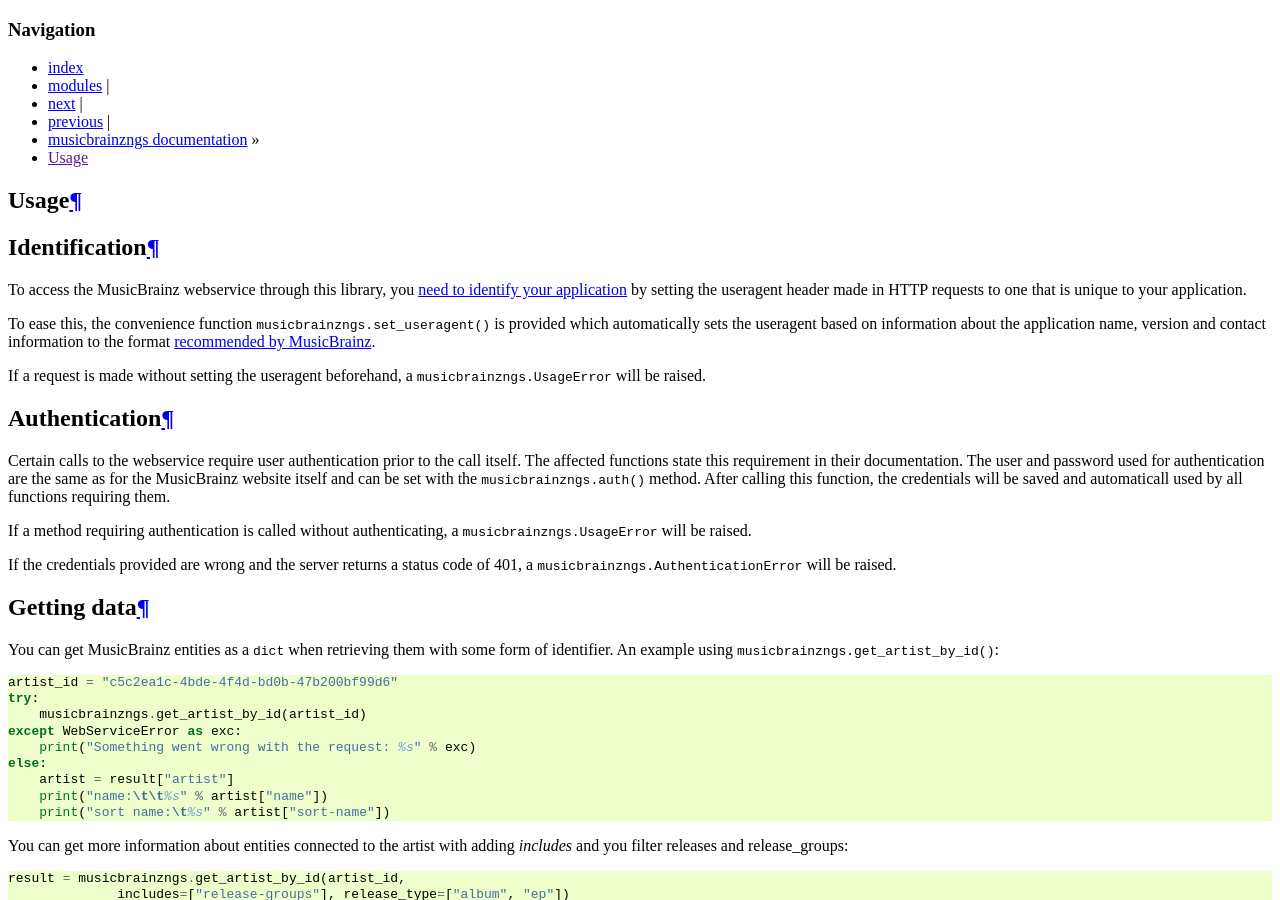
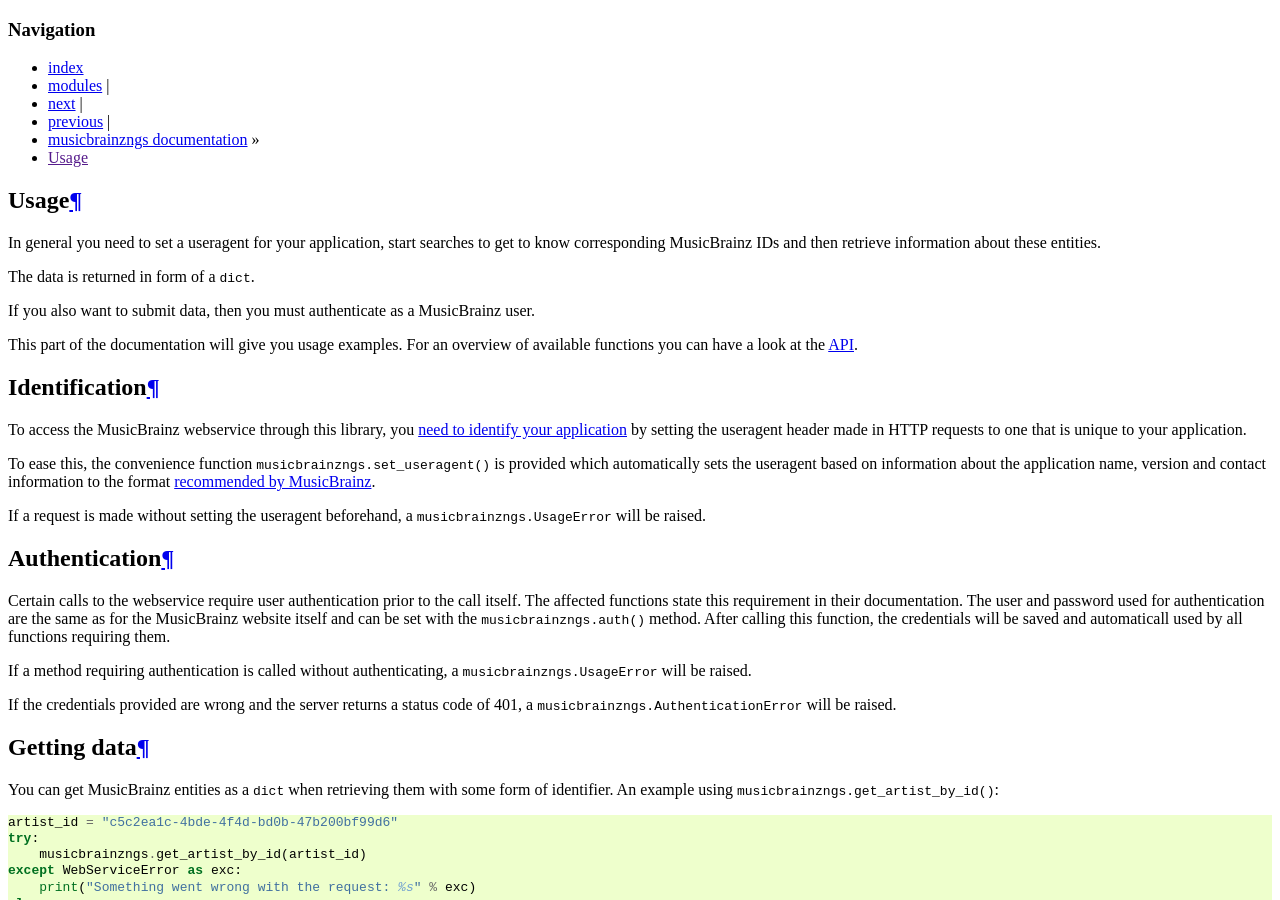
Before and after one commit to alastair/python-musicbrainzngs, a Sphinx documentation site: the page built from docs/usage.rst, in a window 1280 px wide and 900 px high. Built offline with Sphinx 7.4.7, drawn with Linux system fonts in a browser that asks for light colours; the version number could not be read and is left out.

Commit message:
add usage introduction
This should finish the general documentation.

Signed-off-by: Johannes Dewender <github@JonnyJD.net>

```diff
--- a/docs/api.rst
+++ b/docs/api.rst
@@ -10,6 +10,9 @@
 All requests that fetch data return the data in the form of a :class:`dict`.
 Attributes and elements both map to keys in the dict.
 List entities are of type :class:`list`.
+
+This part will give an overview of available functions.
+Have a look at :doc:`usage` for examples on how to use them.
 
 General
 -------
--- a/docs/usage.rst
+++ b/docs/usage.rst
@@ -1,5 +1,18 @@
 Usage
 ~~~~~
+
+In general you need to set a useragent for your application,
+start searches to get to know corresponding MusicBrainz IDs
+and then retrieve information about these entities.
+
+The data is returned in form of a :class:`dict`.
+
+If you also want to submit data,
+then you must authenticate as a MusicBrainz user.
+
+This part of the documentation will give you usage examples.
+For an overview of available functions you can have a look at
+the :doc:`api`.
 
 Identification
 --------------
```
